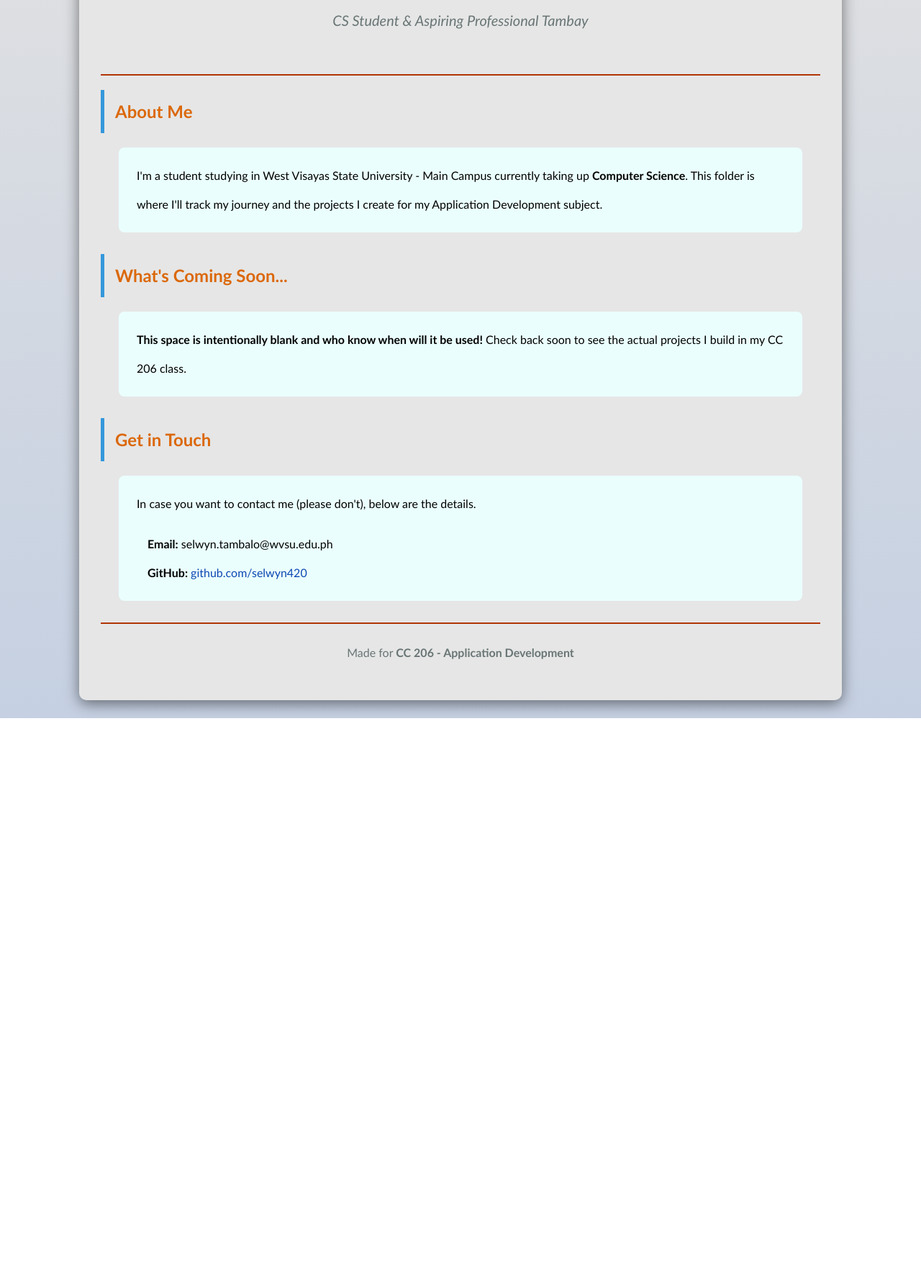
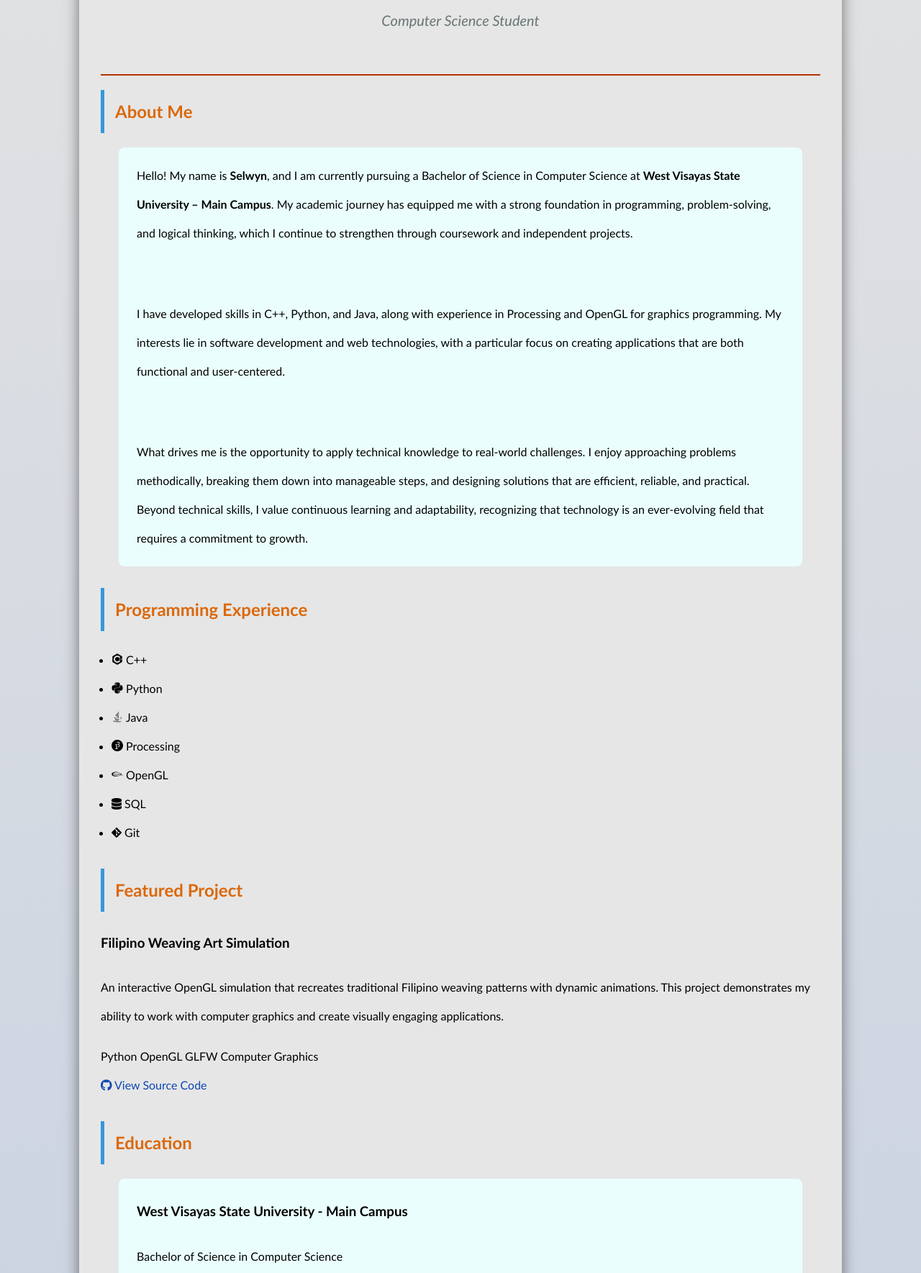
Before and after one commit to selwyn420/portfolio-tambalo, a plain HTML site: page index.html in a window 1280 px wide. Shown: the part 224-1993 px from the top of the page at 72% size. Before the commit the page ends 1222 px from the top, so only its background shows below. Drawn offline with nearby package versions, Linux system fonts and the light colour scheme.

Commit message:
update: index html

```diff
--- a/index.html
+++ b/index.html
@@ -3,14 +3,16 @@
 <head>
     <meta charset="UTF-8">
     <meta name="viewport" content="width=device-width, initial-scale=1.0">
+    <link rel="stylesheet" href="https://cdn.jsdelivr.net/gh/devicons/devicon@v2.15.1/devicon.min.css">
+    <link rel="stylesheet" href="https://cdnjs.cloudflare.com/ajax/libs/font-awesome/6.4.0/css/all.min.css">
     <link rel="stylesheet" href="style.css">
-    <title>Your Name - CC 206 Portfolio</title>
+    <title>Selwyn Tambalo - Portfolio</title>
 </head>
 <body>
     <div class="container">
         <header>
             <h1>Hello! I am Selwyn</h1>
-            <p class="tagline">CS Student & Aspiring Professional Tambay</p>
+            <p class="tagline">Computer Science Student</p>
         </header>
 
         <div class="divider"></div>
@@ -18,36 +20,92 @@
         <div class="section">
             <h2>About Me</h2>
             <div class="highlight">
-                <p>I'm a student studying in West Visayas State University - Main Campus currently taking up <strong>Computer
-                    Science</strong>. This folder is where I'll track my journey and the projects I create for my Application
-                    Development subject.</p>
+                <p class="justified-text">Hello! My name is <strong>Selwyn</strong>, and I am currently pursuing a Bachelor of Science in Computer Science at <strong>West Visayas State University – Main Campus</strong>.
+                My academic journey has equipped me with a strong foundation in programming, problem-solving, and logical thinking, which I continue to strengthen through coursework and independent
+                projects.</p>
+                <br>
+
+                <p class="justified-text">I have developed skills in C++, Python, and Java, along with experience in Processing and OpenGL for graphics programming. My interests lie in software development and
+                web technologies, with a particular focus on creating applications that are both functional and user-centered.</p>
+                <br>
+
+                <p class="justified-text">What drives me is the opportunity to apply technical knowledge to real-world challenges. I enjoy approaching problems methodically, breaking them down into manageable steps,
+                and designing solutions that are efficient, reliable, and practical. Beyond technical skills, I value continuous learning and adaptability, recognizing that technology is an
+                ever-evolving field that requires a commitment to growth.</p>
+            </div>
+        </div>
+
+        <div class="section" id="skills">
+            <h2>Programming Experience</h2>
+            <ul class="skills-list">
+                <li><i class="devicon-cplusplus-plain"></i> C++</li>
+                <li><i class="devicon-python-plain"></i> Python</li>
+                <li><i class="devicon-java-plain"></i> Java</li>
+                <li><i class="devicon-processing-plain"></i> Processing</li>
+                <li><i class="devicon-opengl-plain"></i> OpenGL</li>
+                <li><i class="fas fa-database"></i> SQL</li>
+                <li><i class="fab fa-git-alt"></i> Git</li>
+            </ul>
+        </div>
+
+        <div class="section">
+            <h2>Featured Project</h2>
+            <div class="project-card">
+                <div class="project-header">
+                    <h3>Filipino Weaving Art Simulation</h3>
+                </div>
+                <div class="project-content">
+                    <p class="project-description">An interactive OpenGL simulation that recreates traditional Filipino weaving patterns with dynamic animations. This project demonstrates my ability to work with computer graphics and create visually engaging applications.</p>
+
+                    <div class="project-tech">
+                        <span class="tech-tag">Python</span>
+                        <span class="tech-tag">OpenGL</span>
+                        <span class="tech-tag">GLFW</span>
+                        <span class="tech-tag">Computer Graphics</span>
+                    </div>
+
+                    <div class="project-links">
+                        <a href="https://github.com/selwyn420/CCS---221-Visual-Computing/blob/main/Final%20Project.py" class="project-link" target="_blank">
+                            <i class="fab fa-github"></i> View Source Code
+                        </a>
+                    </div>
+                </div>
             </div>
         </div>
 
         <div class="section">
-            <h2>What's Coming Soon...</h2>
+            <h2>Education</h2>
             <div class="highlight">
-                <p><strong>This space is intentionally blank and who know when will it be used!</strong> Check back soon to
-                    see the actual projects I build in my CC 206 class.</p>
+                <div class="education-item">
+                    <h3>West Visayas State University - Main Campus</h3>
+                    <p class="education-detail">Bachelor of Science in Computer Science</p>
+                </div>
+                <div class="education-item">
+                    <h3>Trinidad V. Canja - Santa Teresa National High School</h3>
+                    <p class="education-detail">Secondary Education</p>
+                </div>
+                <div class="education-item">
+                    <h3>San Miguel Central School</h3>
+                    <p class="education-detail">Primary Education</p>
+                </div>
             </div>
         </div>
 
         <div class="section">
             <h2>Get in Touch</h2>
-            <div class="highlight">
-                <p>In case you want to contact me (please don't), below are the details.</p>
-                <ul>
-                    <strong>Email:</strong> selwyn.tambalo@wvsu.edu.ph
-                    <br>
-                    <strong>GitHub:</strong> <a href="https://github.com/selwyn420">github.com/selwyn420</a>
-                </ul>
+            <div class="highlight contact-section">
+                <p>I'm always interested in connecting with fellow developers and potential collaborators. Feel free to reach out!</p>
+                <div class="contact-details">
+                    <p><strong>Email:</strong> <a href="mailto:selwyn.tambalo@wvsu.edu.ph">selwyn.tambalo@wvsu.edu.ph</a></p>
+                    <p><strong>GitHub:</strong> <a href="https://github.com/selwyn420" target="_blank">github.com/selwyn420</a></p>
+                </div>
             </div>
         </div>
 
         <div class="divider"></div>
 
         <footer>
-            <p>Made for <strong>CC 206 - Application Development</strong></p>
+            <p>Designed and developed by yours truly</p>
         </footer>
     </div>
 </body>
```
